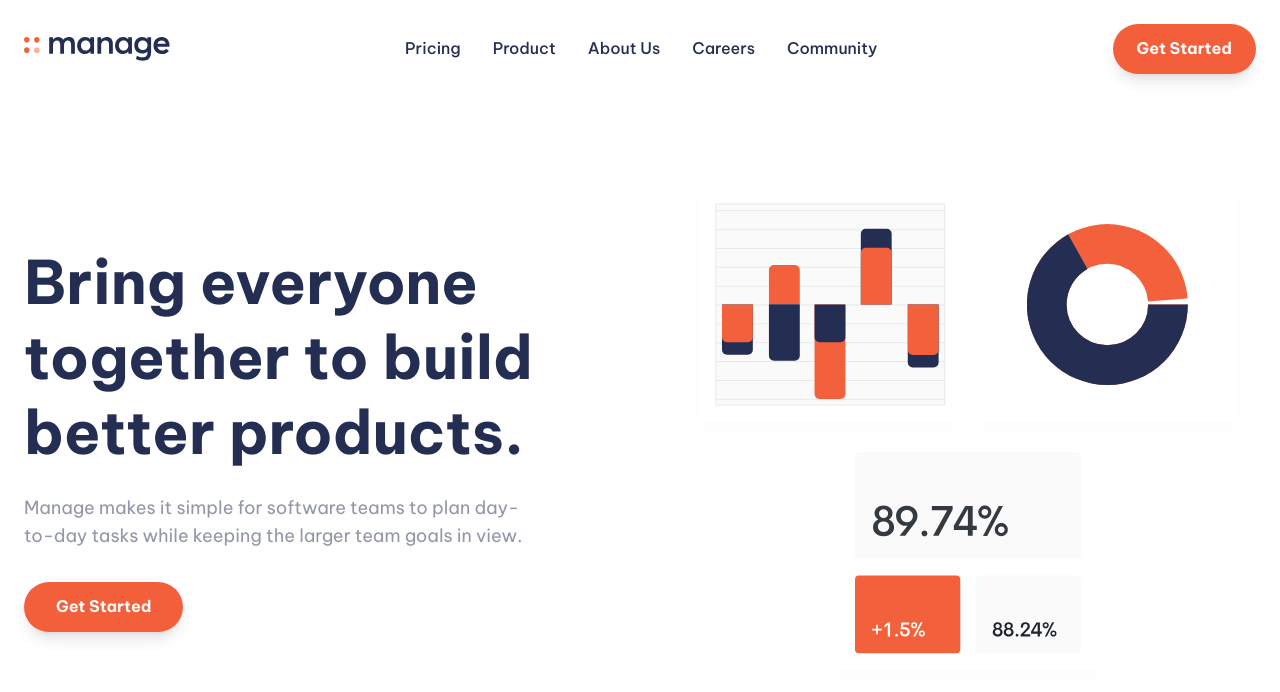
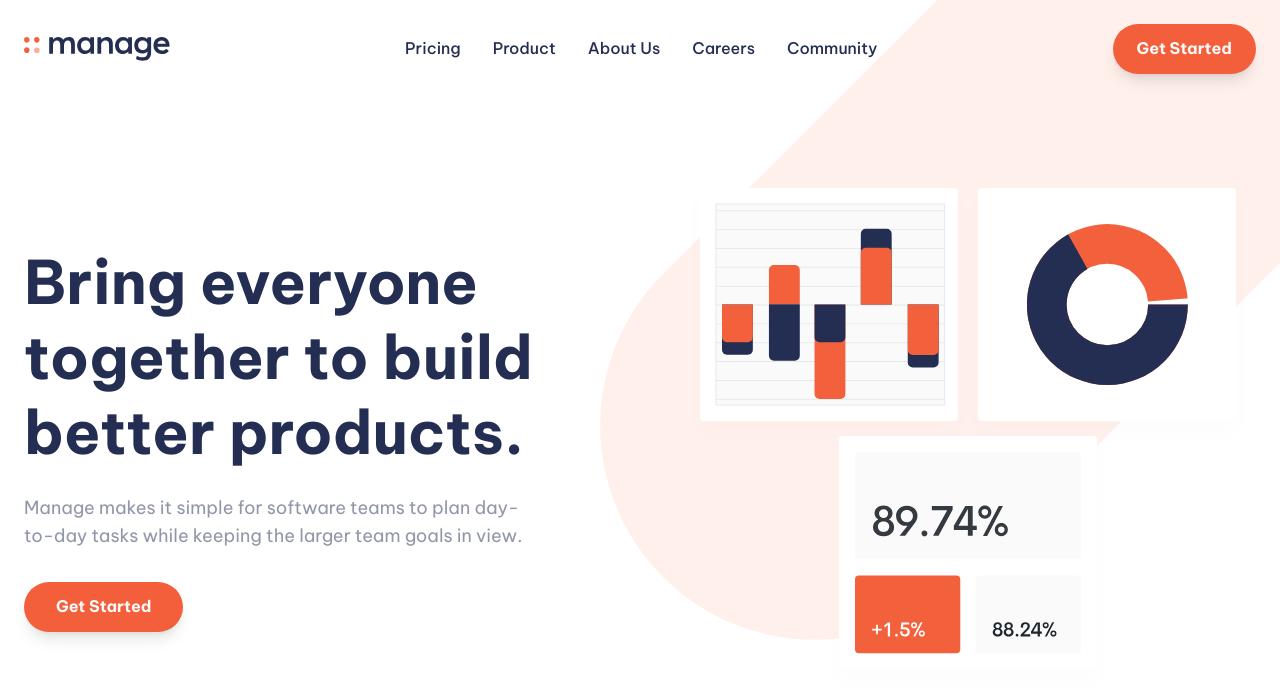
Before and after one commit to amangofer/frontendmentor-challenges-react, a React (Vite) app in the folder manage/: page / in a window 1280 px wide. Shown: the top 692 px of the page. Built offline with nearby package versions, Linux system fonts and the light colour scheme.

Commit message:
add hero bg for manage

```diff
--- a/manage/src/App.tsx
+++ b/manage/src/App.tsx
@@ -3,7 +3,7 @@ import { Hero } from "./components/Hero";
 
 function App() {
   return (
-    <div className="min-h-screen flex flex-col">
+    <div className="min-h-screen flex flex-col relative overflow-hidden">
       <Header />
       <main>
         <Hero />
--- a/manage/src/components/Header.tsx
+++ b/manage/src/components/Header.tsx
@@ -19,7 +19,7 @@ export function Header() {
   }
 
   return (
-    <header className="relative ">
+    <header className="relative">
       <nav className="container mx-auto p-6 flex justify-between items-center">
         <a href="/" aria-label="Manage Homepage">
           <img src={Logo} alt="" />
--- a/manage/src/components/Hero.tsx
+++ b/manage/src/components/Hero.tsx
@@ -3,6 +3,8 @@ import IlustrationIntro from "../assets/images/illustration-intro.svg";
 export function Hero() {
   return (
     <section className="">
+      <div className="bg-tablet -z-10 bg-no-repeat size-full bg-contain absolute bg-top-right -top-10 md:-top-40 lg:-top-40 -right-20 md:-right-60 lg:-right-30"></div>
+
       <div className="container mx-auto px-6 py-12 md:py-20">
         <div className="flex flex-col-reverse md:flex-row items-center gap-12 lg:gap-20">
           <div className="flex-1 text-center md:text-left">
```
